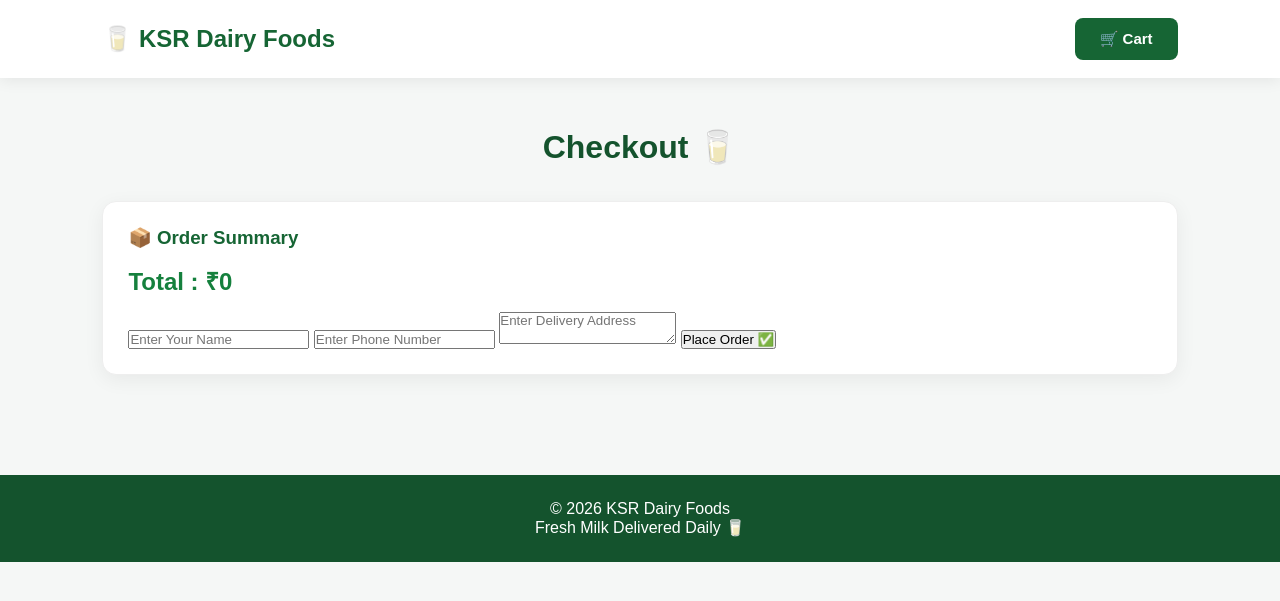
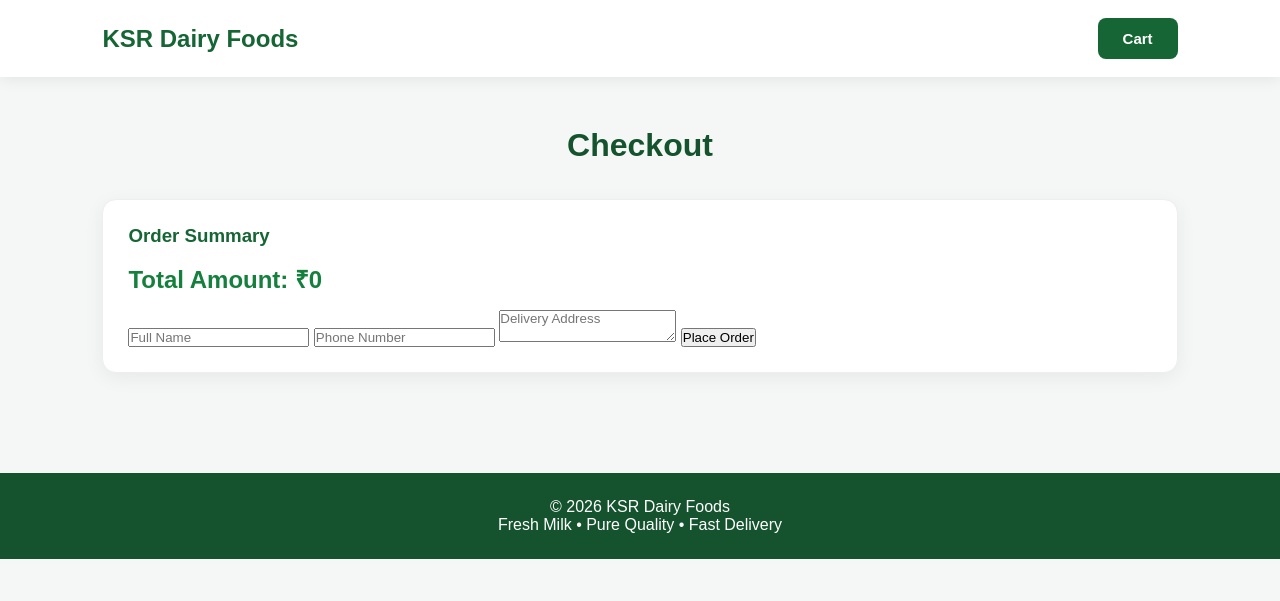
Before and after one commit to priyakhaif-oss/Ksr, a Flask app: page /checkout in a window 1280 px wide. Shown: the top 601 px of the page. Run offline with Flask 3, Linux system fonts and the light colour scheme.

Commit message:
Update checkout.html

```diff
--- a/templates/checkout.html
+++ b/templates/checkout.html
@@ -19,17 +19,22 @@
 
 <header>
 
+
 <div class="logo">
-🥛 KSR Dairy Foods
+KSR Dairy Foods
 </div>
 
 
+
 <a href="/cart" class="cart-btn">
-🛒 Cart
+Cart
 </a>
 
 
+
 </header>
+
+
 
 
 
@@ -39,8 +44,11 @@
 
 
 <h2>
-Checkout 🥛
+Checkout
 </h2>
+
+
+
 
 
 
@@ -48,13 +56,18 @@ Checkout 🥛
 
 
 
+
+
 <h3>
-📦 Order Summary
+Order Summary
 </h3>
 
 
 
+
+
 {% for item in cart %}
+
 
 
 <p>
@@ -62,12 +75,15 @@ Checkout 🥛
 </p>
 
 
+
 <p>
 ₹{{item.price * item.qty}}
 </p>
 
 
+
 <hr>
+
 
 
 {% endfor %}
@@ -75,9 +91,14 @@ Checkout 🥛
 
 
 
+
+
 <h2>
-Total : ₹{{total}}
+Total Amount: ₹{{total}}
 </h2>
+
+
+
 
 
 
@@ -92,8 +113,9 @@ Total : ₹{{total}}
 <input
 type="text"
 name="name"
-placeholder="Enter Your Name"
-required>
+placeholder="Full Name"
+required
+>
 
 
 
@@ -101,16 +123,19 @@ required>
 <input
 type="tel"
 name="phone"
-placeholder="Enter Phone Number"
-required>
+placeholder="Phone Number"
+required
+>
+
 
 
 
 
 <textarea
 name="address"
-placeholder="Enter Delivery Address"
+placeholder="Delivery Address"
 required></textarea>
+
 
 
 
@@ -118,9 +143,10 @@ required></textarea>
 
 <button type="submit">
 
-Place Order ✅
+Place Order
 
 </button>
+
 
 
 
@@ -130,11 +156,17 @@ Place Order ✅
 
 
 
+
 </div>
 
 
 
+
+
+
 </section>
+
+
 
 
 
@@ -149,7 +181,7 @@ Place Order ✅
 
 
 <p>
-Fresh Milk Delivered Daily 🥛
+Fresh Milk • Pure Quality • Fast Delivery
 </p>
 
 
@@ -158,6 +190,8 @@ Fresh Milk Delivered Daily 🥛
 
 
 
+
+
 </body>
 
 </html>
```
